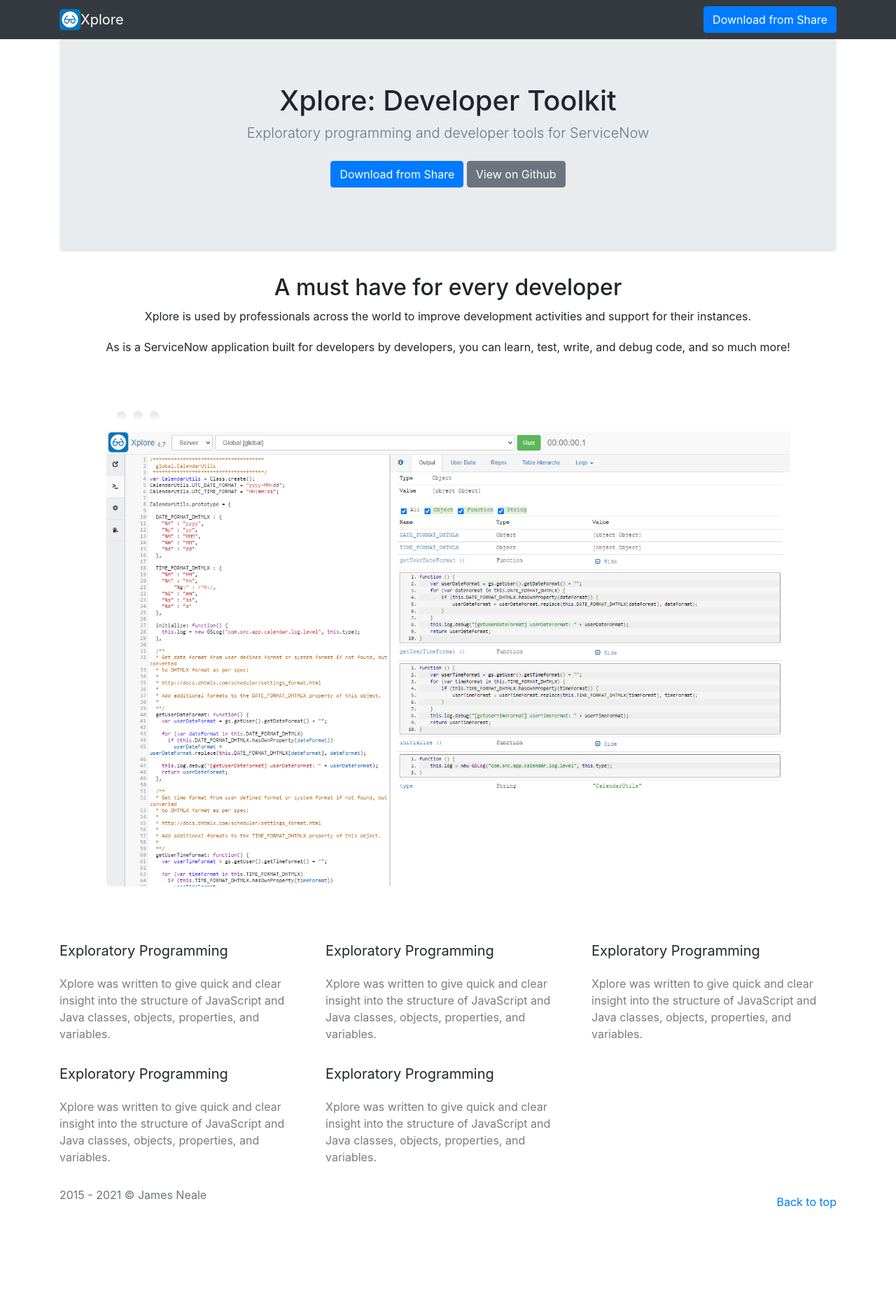
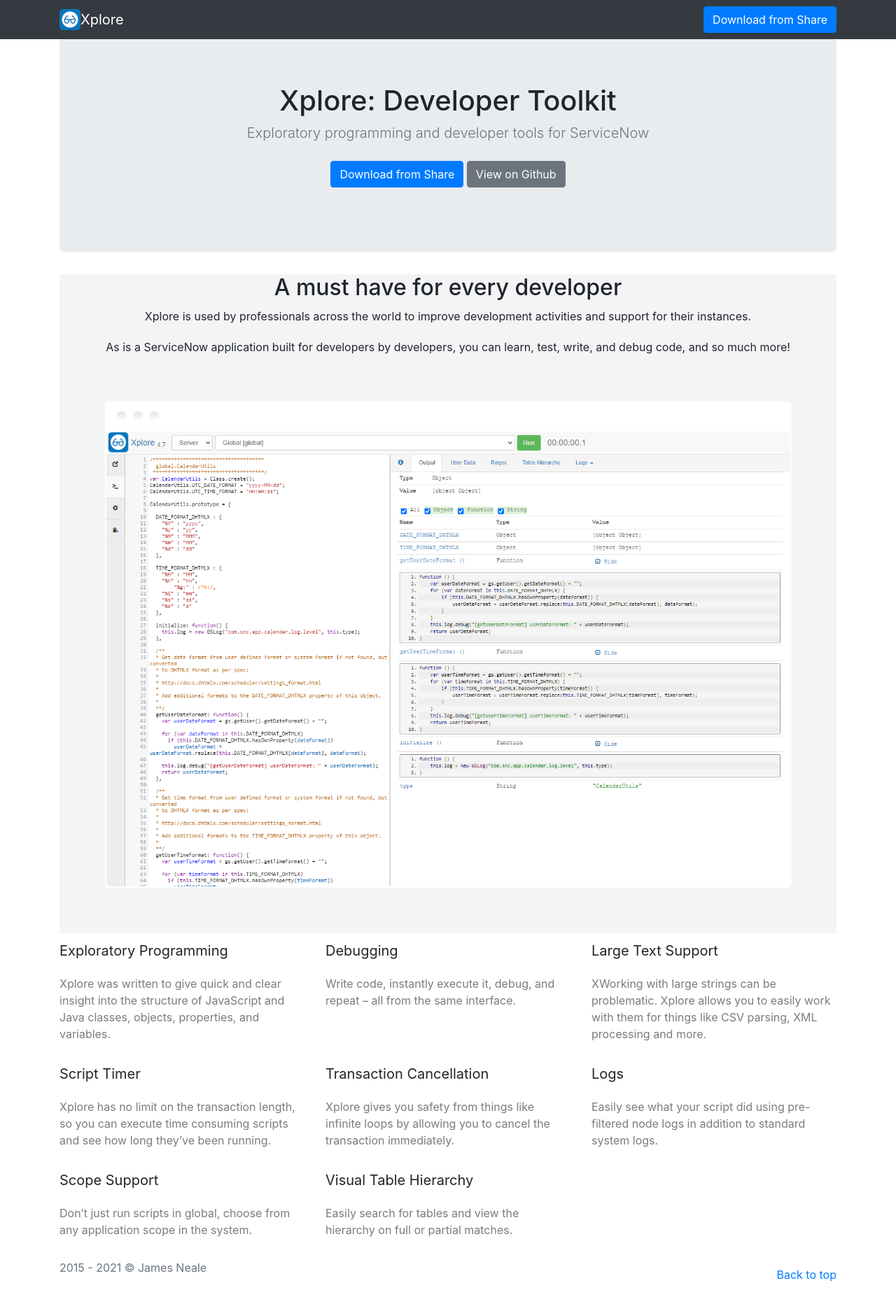
Before and after one commit to jneale/Xplore, a Jekyll site: the page built from index.md, in a window 1280 px wide. Shown: the whole page at 70% size. Built offline with Jekyll 4.4.1, drawn with Linux system fonts in a browser that asks for light colours; nearby versions of some CDN libraries; our own code applies the rules of GitHub Pages for plain Markdown files; before the commit the page ends 1750 px from its top, so only the background shows below that.

Commit message:
Added features

```diff
--- a/index.md
+++ b/index.md
@@ -37,31 +37,60 @@
       <div class="col-sm-4">
         <div class="feature5-item-wrap">
           <p class="text-20">Exploratory Programming</p>
-          <p class="text-14 text-14-60">Xplore was written to give quick and clear insight into the structure of JavaScript and Java classes, objects, properties, and variables.</p>
+          <p class="text-14 text-14-60">Xplore was written to give quick and
+            clear insight into the structure of JavaScript and Java classes,
+            objects, properties, and variables.</p>
         </div>
       </div>
       <div class="col-sm-4">
         <div class="feature5-item-wrap">
-          <p class="text-20">Exploratory Programming</p>
-          <p class="text-14 text-14-60">Xplore was written to give quick and clear insight into the structure of JavaScript and Java classes, objects, properties, and variables.</p>
+          <p class="text-20">Debugging</p>
+          <p class="text-14 text-14-60">Write code, instantly execute it, debug,
+            and repeat – all from the same interface.</p>
         </div>
       </div>
       <div class="col-sm-4">
         <div class="feature5-item-wrap">
-          <p class="text-20">Exploratory Programming</p>
-          <p class="text-14 text-14-60">Xplore was written to give quick and clear insight into the structure of JavaScript and Java classes, objects, properties, and variables.</p>
+          <p class="text-20">Large Text Support</p>
+          <p class="text-14 text-14-60">XWorking with large strings can be
+            problematic. Xplore allows you to easily work with them for things
+            like CSV parsing, XML processing and more.</p>
         </div>
       </div>
       <div class="col-sm-4">
         <div class="feature5-item-wrap">
-          <p class="text-20">Exploratory Programming</p>
-          <p class="text-14 text-14-60">Xplore was written to give quick and clear insight into the structure of JavaScript and Java classes, objects, properties, and variables.</p>
+          <p class="text-20">Script Timer</p>
+          <p class="text-14 text-14-60">Xplore has no limit on the transaction
+            length, so you can execute time consuming scripts and see how long
+            they’ve been running.</p>
         </div>
       </div>
       <div class="col-sm-4">
         <div class="feature5-item-wrap">
-          <p class="text-20">Exploratory Programming</p>
-          <p class="text-14 text-14-60">Xplore was written to give quick and clear insight into the structure of JavaScript and Java classes, objects, properties, and variables.</p>
+          <p class="text-20">Transaction Cancellation</p>
+          <p class="text-14 text-14-60">Xplore gives you safety from things like
+            infinite loops by allowing you to cancel the transaction immediately.</p>
+        </div>
+      </div>
+      <div class="col-sm-4">
+        <div class="feature5-item-wrap">
+          <p class="text-20">Logs</p>
+          <p class="text-14 text-14-60">Easily see what your script did using
+            pre-filtered node logs in addition to standard system logs.</p>
+        </div>
+      </div>
+      <div class="col-sm-4">
+        <div class="feature5-item-wrap">
+          <p class="text-20">Scope Support</p>
+          <p class="text-14 text-14-60">Don’t just run scripts in global, choose
+            from any application scope in the system.</p>
+        </div>
+      </div>
+      <div class="col-sm-4">
+        <div class="feature5-item-wrap">
+          <p class="text-20">Visual Table Hierarchy</p>
+          <p class="text-14 text-14-60">Easily search for tables and view the
+            hierarchy on full or partial matches.</p>
         </div>
       </div>
     </div>
--- a/style.css
+++ b/style.css
@@ -2,6 +2,10 @@ p {
   margin-top: 10px;
   margin-bottom: 20px;
   line-height: 24px;
+}
+
+.section-light {
+  background-color: rgba(24, 46, 77, 0.05);
 }
 
 .hero-5-image {
```
